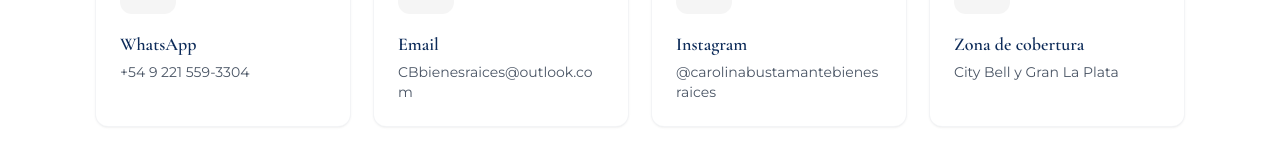
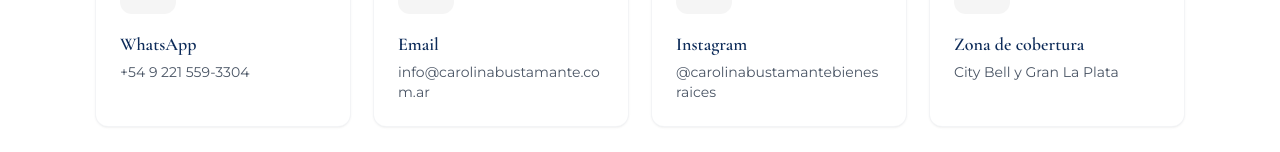
Before and after one commit to borginiangel-svg/carolina-bustamante-web, a Next.js app: page /contacto in a window 1280 px wide. Shown: the part 491-643 px from the top of the page. Built offline with nearby package versions, Linux system fonts and the light colour scheme.

Commit message:
Actualizar mail de contacto a info@carolinabustamante.com.ar

```diff
--- a/src/app/contacto/page.tsx
+++ b/src/app/contacto/page.tsx
@@ -20,8 +20,8 @@
   },
   {
     titulo: "Email",
-    valor: "CBbienesraices@outlook.com",
-    href: "mailto:CBbienesraices@outlook.com",
+    valor: "info@carolinabustamante.com.ar",
+    href: "mailto:info@carolinabustamante.com.ar",
     icon: (
       <svg width="28" height="28" viewBox="0 0 24 24" fill="none" stroke="#0D2B59" strokeWidth="1.5">
         <rect x="3" y="5" width="18" height="14" rx="2" strokeLinecap="round" strokeLinejoin="round" />
```
